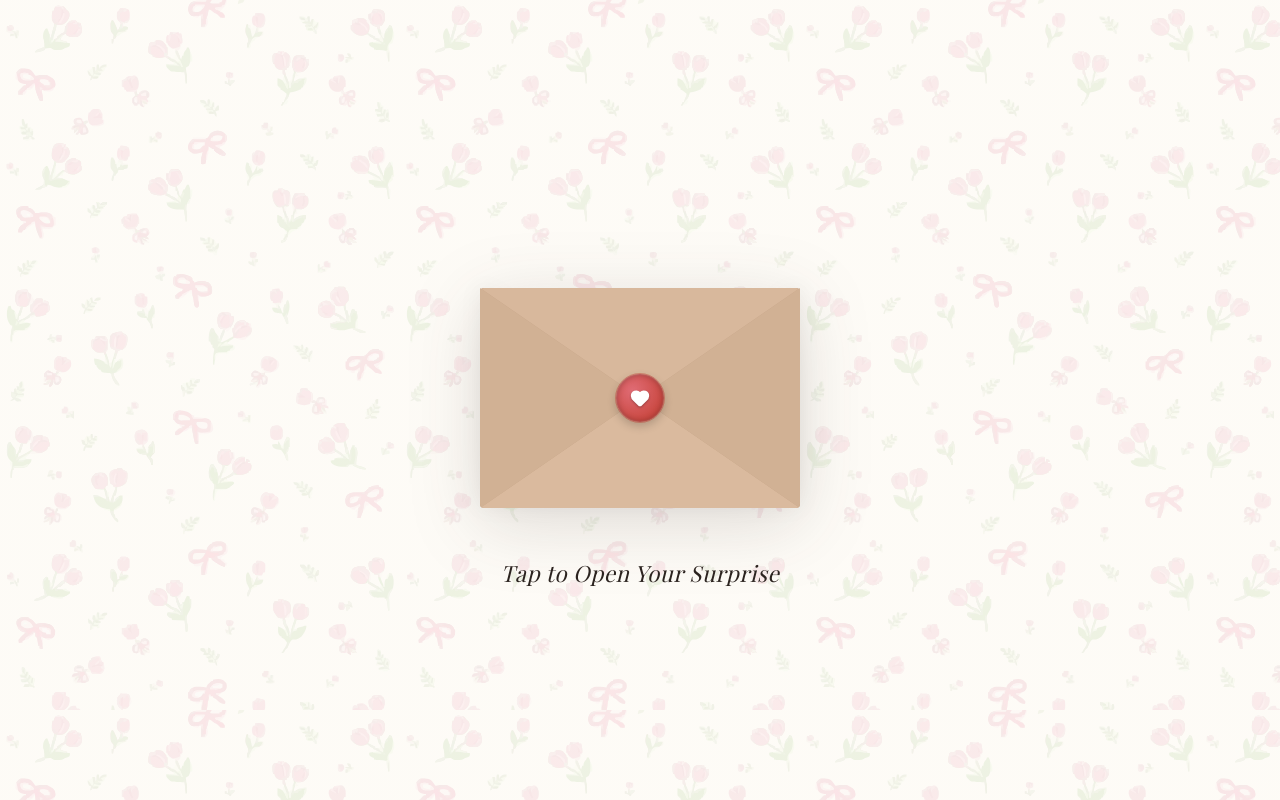
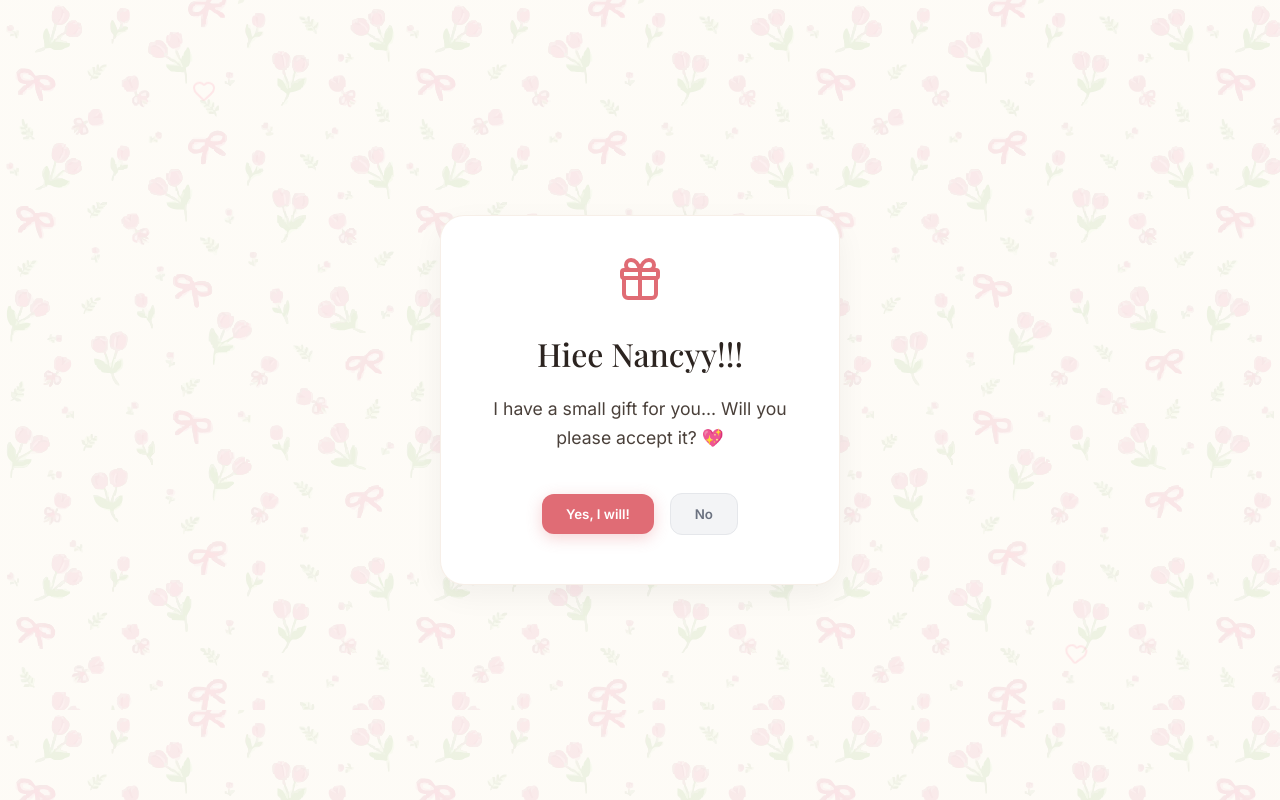
Before and after one commit to ParthAroraTSC/happybirthday, a Next.js app: page / in a window 1280 px wide. Built offline with nearby package versions, Linux system fonts and the light colour scheme; a web font is replaced by a local one.

Commit message:
feat: add gift invitation page and petal animation effect

```diff
--- /dev/null
+++ b/src/app/Gift.module.css
@@ -0,0 +1,110 @@
+.container {
+  min-height: 100vh;
+  display: flex;
+  align-items: center;
+  justify-content: center;
+  padding: 20px;
+  position: relative;
+  overflow: hidden;
+}
+
+.backgroundDecorations {
+  position: absolute;
+  top: 0;
+  left: 0;
+  width: 100%;
+  height: 100%;
+  pointer-events: none;
+  z-index: 0;
+}
+
+.floatingHeart1 {
+  position: absolute;
+  top: 10%;
+  left: 15%;
+  color: #ffb7c5;
+  opacity: 0.3;
+  animation: float 6s ease-in-out infinite;
+}
+
+.floatingHeart2 {
+  position: absolute;
+  bottom: 15%;
+  right: 15%;
+  color: #ffb7c5;
+  opacity: 0.3;
+  animation: float 8s ease-in-out infinite alternate;
+}
+
+@keyframes float {
+  0% { transform: translateY(0) rotate(0); }
+  50% { transform: translateY(-20px) rotate(10deg); }
+  100% { transform: translateY(0) rotate(0); }
+}
+
+.card {
+  background: white;
+  padding: 40px;
+  border-radius: 24px;
+  box-shadow: 0 10px 30px rgba(0, 0, 0, 0.05);
+  max-width: 400px;
+  width: 100%;
+  text-align: center;
+  position: relative;
+  z-index: 1;
+  border: 1px solid rgba(212, 176, 140, 0.2);
+}
+
+.iconWrapper {
+  margin-bottom: 24px;
+  display: flex;
+  justify-content: center;
+}
+
+.title {
+  font-family: var(--font-heading);
+  font-size: 2rem;
+  color: var(--color-heading);
+  margin-bottom: 16px;
+}
+
+.message {
+  font-family: var(--font-body);
+  color: var(--color-text);
+  font-size: 1.1rem;
+  margin-bottom: 32px;
+  line-height: 1.6;
+}
+
+.buttonGroup {
+  display: flex;
+  gap: 16px;
+  justify-content: center;
+  align-items: center;
+  min-height: 60px;
+}
+
+.yesButton {
+  background: #e06c75;
+  color: white;
+  border: none;
+  padding: 12px 24px;
+  border-radius: 12px;
+  font-family: var(--font-body);
+  font-weight: 600;
+  cursor: pointer;
+  box-shadow: 0 4px 15px rgba(224, 108, 117, 0.3);
+  transition: all 0.2s ease;
+}
+
+.noButton {
+  background: #f3f4f6;
+  color: #6b7280;
+  border: 1px solid #e5e7eb;
+  padding: 12px 24px;
+  border-radius: 12px;
+  font-family: var(--font-body);
+  font-weight: 600;
+  cursor: pointer;
+  transition: all 0.2s ease;
+}
--- a/src/app/page.js
+++ b/src/app/page.js
@@ -1,34 +1,102 @@
 "use client";
 
 import { useState } from "react";
-import EnvelopeSurprise from "@/components/EnvelopeSurprise";
-import MemoryGallery from "@/components/MemoryGallery";
 import { motion, AnimatePresence } from "framer-motion";
+import styles from "./Gift.module.css";
+import { Gift, Heart, X } from "lucide-react";
+import { useRouter } from "next/navigation";
 
 export default function Home() {
-  const [showGallery, setShowGallery] = useState(false);
+  const [step, setStep] = useState("ask"); // ask, rejected
+  const [noButtonPos, setNoButtonPos] = useState({ x: 0, y: 0 });
+  const router = useRouter();
+
+  const handleNoHover = () => {
+    const randomX = Math.random() * 200 - 100;
+    const randomY = Math.random() * 200 - 100;
+    setNoButtonPos({ x: randomX, y: randomY });
+  };
+
+  const handleNoClick = () => {
+    setStep("rejected");
+  };
+
+  const handleYesClick = () => {
+    // Redirect to the envelope page
+    router.push("/envelope");
+  };
+
+  const handleTryAgain = () => {
+    setStep("ask");
+    setNoButtonPos({ x: 0, y: 0 });
+  };
 
   return (
-    <main>
-      <EnvelopeSurprise onOpenComplete={() => setShowGallery(true)} />
+    <main className={styles.container}>
+      <div className={styles.backgroundDecorations}>
+        <Heart className={styles.floatingHeart1} />
+        <Heart className={styles.floatingHeart2} />
+      </div>
 
-      <AnimatePresence>
-        {showGallery && (
+      <AnimatePresence mode="wait">
+        {step === "ask" && (
           <motion.div
-            initial={{ opacity: 0 }}
-            animate={{ opacity: 1 }}
-            transition={{ duration: 1.5 }}
+            key="ask"
+            initial={{ opacity: 0, scale: 0.9 }}
+            animate={{ opacity: 1, scale: 1 }}
+            exit={{ opacity: 0, scale: 0.9 }}
+            className={styles.card}
           >
-            <MemoryGallery />
-            <footer style={{
-              backgroundColor: '#ffe6eb',
-              padding: '2rem 1rem',
-              textAlign: 'center',
-              marginTop: '4rem',
-            }}>
-              <p style={{ fontSize: '1.2rem', marginBottom: '0.5rem', fontFamily: 'var(--font-heading)', color: 'var(--color-heading)' }}>Made with 💗 for Nancyy!!!</p>
-              <p style={{ fontSize: '0.95rem', color: 'var(--color-text)', fontFamily: 'var(--font-body)' }}>I hope you like it</p>
-            </footer>
+            <div className={styles.iconWrapper}>
+              <Gift size={48} color="#e06c75" />
+            </div>
+            <h1 className={styles.title}>Hiee Nancyy!!!</h1>
+            <p className={styles.message}>I have a small gift for you... Will you please accept it? 💖</p>
+
+            <div className={styles.buttonGroup}>
+              <motion.button
+                whileHover={{ scale: 1.1 }}
+                whileTap={{ scale: 0.95 }}
+                className={styles.yesButton}
+                onClick={handleYesClick}
+              >
+                Yes, I will!
+              </motion.button>
+
+              <motion.button
+                animate={{ x: noButtonPos.x, y: noButtonPos.y }}
+                onHoverStart={handleNoHover}
+                onClick={handleNoClick}
+                className={styles.noButton}
+              >
+                No
+              </motion.button>
+            </div>
+          </motion.div>
+        )}
+
+        {step === "rejected" && (
+          <motion.div
+            key="rejected"
+            initial={{ opacity: 0, y: 20 }}
+            animate={{ opacity: 1, y: 0 }}
+            exit={{ opacity: 0, y: -20 }}
+            className={styles.card}
+          >
+            <div className={styles.iconWrapper}>
+              <X size={48} color="#c0392b" />
+            </div>
+            <h2 className={styles.title}>Try again? 🥺</h2>
+            <p className={styles.message}>But... why won't you accept my gift? I made it with so much love... 😭</p>
+
+            <motion.button
+              whileHover={{ scale: 1.05 }}
+              whileTap={{ scale: 0.95 }}
+              className={styles.yesButton}
+              onClick={handleTryAgain}
+            >
+              Okay, let me try again!
+            </motion.button>
           </motion.div>
         )}
       </AnimatePresence>
--- a/src/components/EnvelopeSurprise.js
+++ b/src/components/EnvelopeSurprise.js
@@ -5,14 +5,17 @@ import { motion, AnimatePresence } from "framer-motion";
 import { Heart } from "lucide-react";
 import styles from "./EnvelopeSurprise.module.css";
 import Letter from "./Letter";
+import PetalEffect from "./PetalEffect";
 
 export default function EnvelopeSurprise({ onOpenComplete }) {
   const [isOpening, setIsOpening] = useState(false);
   const [isOpened, setIsOpened] = useState(false);
+  const [showPetals, setShowPetals] = useState(false);
 
   const handleTap = () => {
     if (isOpening || isOpened) return;
     setIsOpening(true);
+    setShowPetals(true);
 
     // After the letter fully slides out, we can signal the parent to show the gallery
     setTimeout(() => {
@@ -35,6 +38,8 @@ export default function EnvelopeSurprise({ onOpenComplete }) {
         transition={{ duration: 1.2, ease: [0.25, 1, 0.5, 1] }} // Apple-style smooth easing
         whileHover={!isOpening ? { y: -5 } : {}}
       >
+        {showPetals && <PetalEffect count={40} />}
+
         <div className={styles.envelopeBack}></div>
 
         {/* The Letter emerging from the envelope */}
--- /dev/null
+++ b/src/components/PetalEffect.js
@@ -0,0 +1,54 @@
+"use client";
+
+import { motion } from "framer-motion";
+import styles from "./PetalEffect.module.css";
+
+const COLORS = ["#ffb7c5", "#ffc0cb", "#ff91a4", "#ff69b4", "#ffe4e1"];
+
+export default function PetalEffect({ count = 30 }) {
+  const petals = Array.from({ length: count }).map((_, i) => ({
+    id: i,
+    color: COLORS[Math.floor(Math.random() * COLORS.length)],
+    angle: Math.random() * 360,
+    distance: Math.random() * 200 + 100,
+    size: Math.random() * 15 + 10,
+    duration: Math.random() * 2 + 1,
+    rotation: Math.random() * 360,
+    delay: Math.random() * 0.2,
+  }));
+
+  return (
+    <div className={styles.container}>
+      {petals.map((petal) => (
+        <motion.div
+          key={petal.id}
+          className={styles.petal}
+          style={{
+            backgroundColor: petal.color,
+            width: petal.size,
+            height: petal.size,
+          }}
+          initial={{
+            x: 0,
+            y: 0,
+            opacity: 1,
+            scale: 0,
+            rotate: 0
+          }}
+          animate={{
+            x: Math.cos((petal.angle * Math.PI) / 180) * petal.distance,
+            y: Math.sin((petal.angle * Math.PI) / 180) * petal.distance - 100,
+            opacity: 0,
+            scale: [0, 1, 0.8, 0.5],
+            rotate: petal.rotation + 360,
+          }}
+          transition={{
+            duration: petal.duration,
+            delay: petal.delay,
+            ease: "easeOut",
+          }}
+        />
+      ))}
+    </div>
+  );
+}
--- /dev/null
+++ b/src/components/PetalEffect.module.css
@@ -0,0 +1,17 @@
+.container {
+  position: absolute;
+  top: 50%;
+  left: 50%;
+  pointer-events: none;
+  z-index: 10;
+  display: flex;
+  justify-content: center;
+  align-items: center;
+}
+
+.petal {
+  position: absolute;
+  border-radius: 100% 0 100% 0; /* Petal shape */
+  box-shadow: 0 2px 5px rgba(0, 0, 0, 0.1);
+  transform-origin: center;
+}
```
Also changed, not shown: src/app/envelope/page.js (added, +37 -0 lines).
